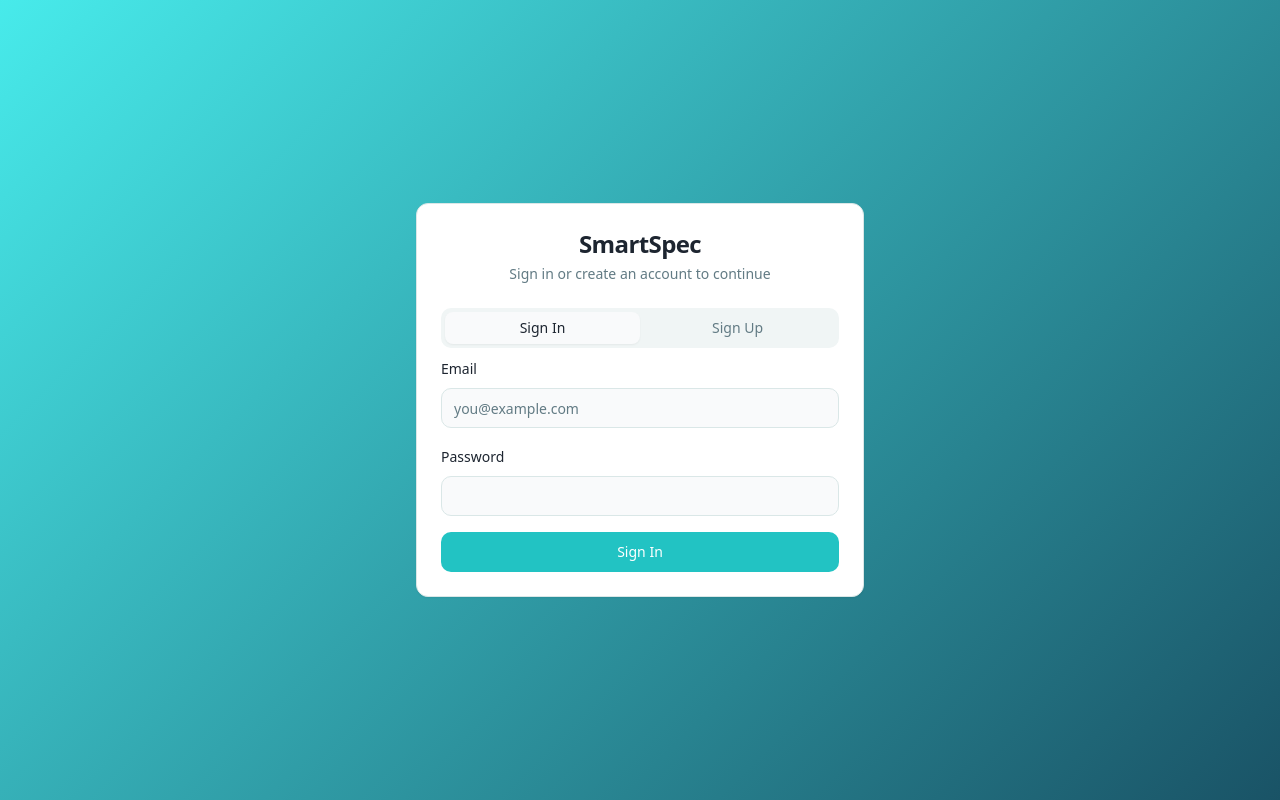
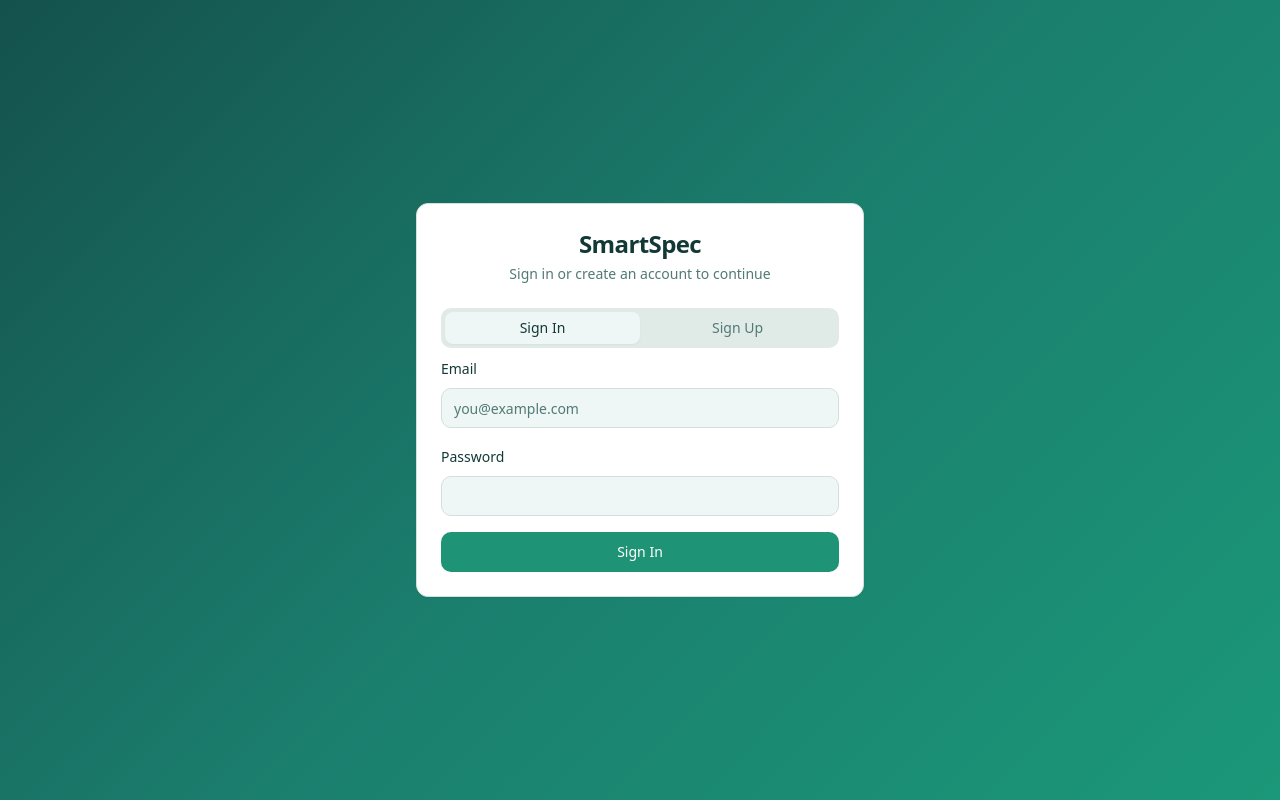
Before and after one commit to SmartSpec/material-quote-bot, a React (Vite) app: page /auth in a window 1280 px wide. Built offline with nearby package versions, Linux system fonts and the light colour scheme; the HTML template or start-up script is replaced by a standard one.

Commit message:
Refactor color scheme

```diff
--- a/src/index.css
+++ b/src/index.css
@@ -8,96 +8,96 @@ All colors MUST be HSL.
 
 @layer base {
   :root {
-    --background: 210 20% 98%;
-    --foreground: 215 25% 15%;
+    --background: 180 30% 95%;
+    --foreground: 175 50% 15%;
 
     --card: 0 0% 100%;
-    --card-foreground: 215 25% 15%;
+    --card-foreground: 175 50% 15%;
 
     --popover: 0 0% 100%;
-    --popover-foreground: 215 25% 15%;
+    --popover-foreground: 175 50% 15%;
 
-    /* Teal/Cyan - Primary brand color */
-    --primary: 180 70% 45%;
+    /* Dark Green - Primary brand color */
+    --primary: 165 65% 35%;
     --primary-foreground: 0 0% 100%;
-    --primary-glow: 180 80% 60%;
+    --primary-glow: 160 80% 50%;
 
-    /* Dark Teal - Secondary */
-    --secondary: 195 60% 25%;
+    /* Darker Teal - Secondary */
+    --secondary: 175 50% 20%;
     --secondary-foreground: 0 0% 100%;
 
     /* Light backgrounds */
-    --muted: 180 20% 95%;
-    --muted-foreground: 195 15% 45%;
+    --muted: 165 20% 90%;
+    --muted-foreground: 170 20% 40%;
 
-    /* Cyan Highlight - Accent */
-    --accent: 180 85% 55%;
-    --accent-foreground: 0 0% 100%;
+    /* Bright Green Highlight - Accent */
+    --accent: 160 100% 50%;
+    --accent-foreground: 175 50% 10%;
 
     /* Success Green */
-    --success: 145 65% 45%;
+    --success: 145 70% 45%;
     --success-foreground: 0 0% 100%;
 
     --destructive: 0 84.2% 60.2%;
     --destructive-foreground: 0 0% 100%;
 
-    --border: 180 20% 88%;
-    --input: 180 20% 88%;
-    --ring: 180 70% 45%;
+    --border: 170 20% 85%;
+    --input: 170 20% 85%;
+    --ring: 165 65% 35%;
 
     --radius: 0.75rem;
 
     /* Gradients */
-    --gradient-primary: linear-gradient(135deg, hsl(180 80% 60%), hsl(180 70% 45%));
-    --gradient-hero: linear-gradient(135deg, hsl(180 80% 60%) 0%, hsl(195 60% 25%) 100%);
-    --gradient-card: linear-gradient(145deg, hsl(0 0% 100%) 0%, hsl(180 20% 98%) 100%);
+    --gradient-primary: linear-gradient(135deg, hsl(165 65% 35%), hsl(170 70% 40%));
+    --gradient-hero: linear-gradient(135deg, hsl(175 60% 20%) 0%, hsl(170 65% 30%) 50%, hsl(165 70% 35%) 100%);
+    --gradient-card: linear-gradient(145deg, hsl(0 0% 100%) 0%, hsl(165 15% 97%) 100%);
 
     /* Shadows */
-    --shadow-elegant: 0 10px 40px -10px hsl(180 70% 45% / 0.2);
-    --shadow-card: 0 4px 20px -2px hsl(195 60% 25% / 0.08);
-    --shadow-glow: 0 0 40px hsl(180 80% 60% / 0.3);
+    --shadow-elegant: 0 10px 40px -10px hsl(165 65% 35% / 0.3);
+    --shadow-card: 0 4px 20px -2px hsl(175 50% 20% / 0.1);
+    --shadow-glow: 0 0 40px hsl(160 80% 50% / 0.4);
 
     /* Transitions */
     --transition-smooth: all 0.3s cubic-bezier(0.4, 0, 0.2, 1);
   }
 
   .dark {
-    --background: 215 30% 8%;
-    --foreground: 210 20% 98%;
+    --background: 175 50% 8%;
+    --foreground: 165 15% 95%;
 
-    --card: 215 25% 12%;
-    --card-foreground: 210 20% 98%;
+    --card: 175 45% 12%;
+    --card-foreground: 165 15% 95%;
 
-    --popover: 215 25% 12%;
-    --popover-foreground: 210 20% 98%;
+    --popover: 175 45% 12%;
+    --popover-foreground: 165 15% 95%;
 
-    --primary: 180 75% 50%;
+    --primary: 160 85% 45%;
     --primary-foreground: 0 0% 100%;
-    --primary-glow: 180 85% 65%;
+    --primary-glow: 160 100% 55%;
 
-    --secondary: 195 50% 20%;
-    --secondary-foreground: 180 20% 98%;
+    --secondary: 175 40% 18%;
+    --secondary-foreground: 165 15% 95%;
 
-    --muted: 195 40% 15%;
-    --muted-foreground: 180 15% 65%;
+    --muted: 175 35% 15%;
+    --muted-foreground: 165 15% 65%;
 
-    --accent: 180 85% 60%;
-    --accent-foreground: 0 0% 100%;
+    --accent: 160 100% 50%;
+    --accent-foreground: 175 50% 8%;
 
-    --success: 145 65% 50%;
+    --success: 145 70% 50%;
     --success-foreground: 0 0% 100%;
 
     --destructive: 0 62.8% 50.6%;
     --destructive-foreground: 0 0% 100%;
 
-    --border: 195 30% 20%;
-    --input: 195 30% 20%;
-    --ring: 180 75% 50%;
+    --border: 175 30% 20%;
+    --input: 175 30% 20%;
+    --ring: 160 85% 45%;
 
-    --gradient-hero: linear-gradient(135deg, hsl(180 70% 30%) 0%, hsl(195 60% 15%) 100%);
-    --gradient-card: linear-gradient(145deg, hsl(195 50% 12%) 0%, hsl(195 60% 10%) 100%);
-    --shadow-elegant: 0 10px 40px -10px hsl(180 70% 25% / 0.4);
-    --shadow-card: 0 4px 20px -2px hsl(0 0% 0% / 0.3);
+    --gradient-hero: linear-gradient(135deg, hsl(175 50% 8%) 0%, hsl(170 55% 20%) 30%, hsl(165 60% 30%) 70%, hsl(160 70% 40%) 100%);
+    --gradient-card: linear-gradient(145deg, hsl(175 45% 12%) 0%, hsl(175 50% 10%) 100%);
+    --shadow-elegant: 0 10px 40px -10px hsl(160 85% 45% / 0.5);
+    --shadow-card: 0 4px 20px -2px hsl(0 0% 0% / 0.4);
   }
 }
 
```
